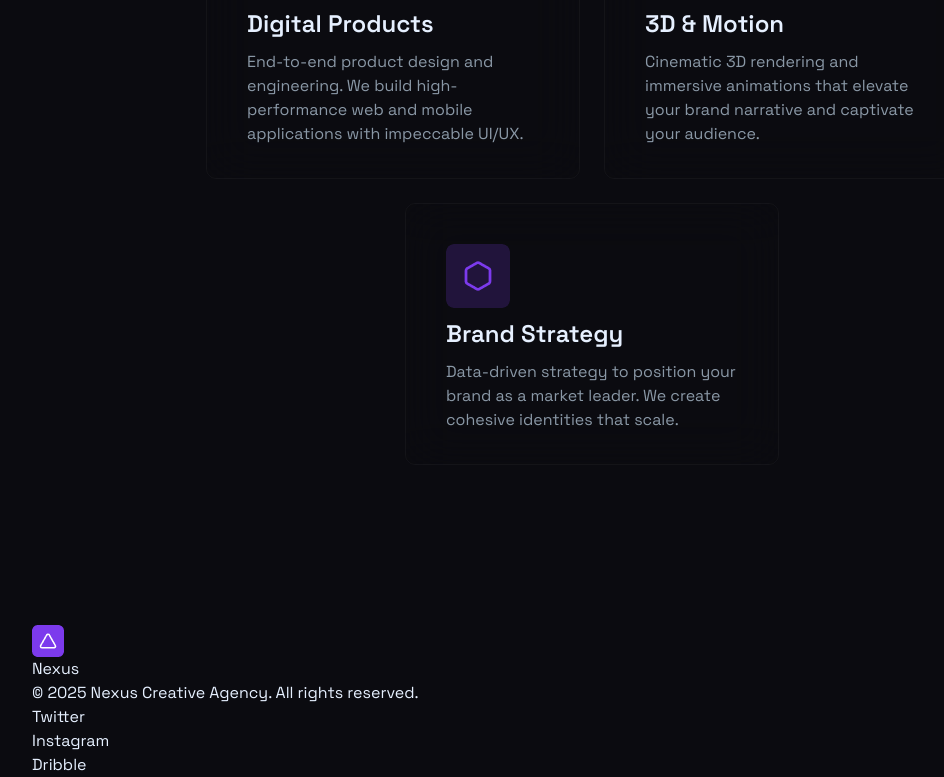
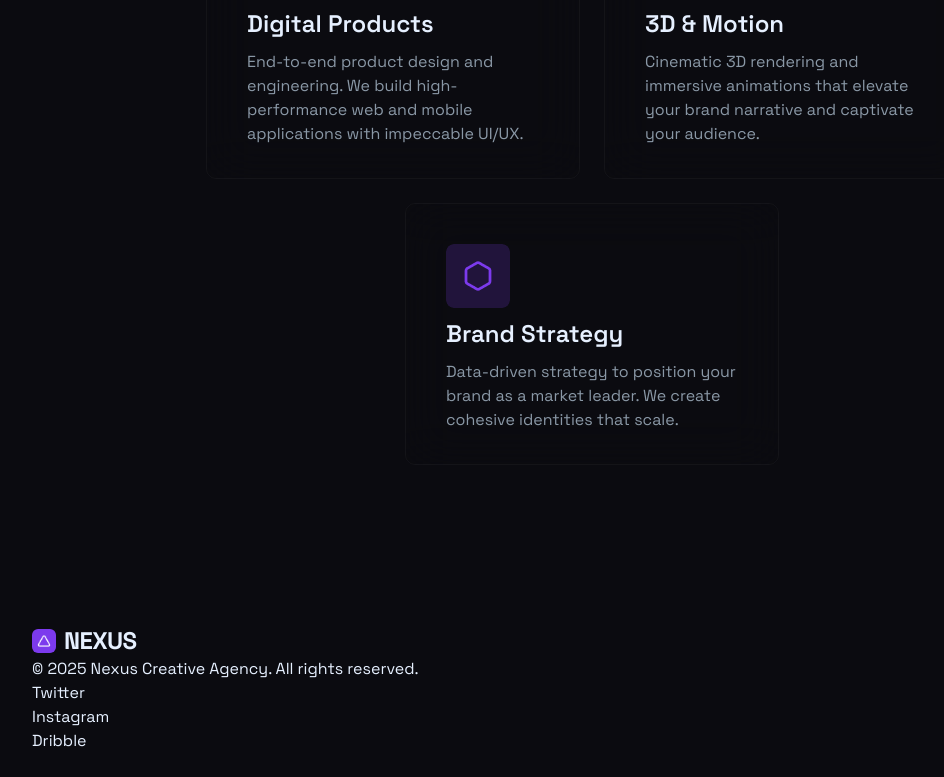
Before and after one commit to raihan-mahmud-talukder/nexus, a React (Create React App) app: page / in a window 1280 px wide. Shown: the part 3805-4582 px from the top of the page, without its empty margins (48-992 px from the left). After the commit the page ends 4558 px from the top, so only its background shows below. Built offline with nearby package versions, Linux system fonts and the light colour scheme.

Commit message:
footer logo

```diff
--- a/src/components/Footer.jsx
+++ b/src/components/Footer.jsx
@@ -1,9 +1,18 @@
 export const Footer = () => {
     return (
-        <footer className="">
-            <div className="">
-                <img className="" src="images/logo.png" alt="logo" />
-                <span>Nexus</span>
+        <footer className="w-full">
+            <div className="flex items-center gap-2">
+                <img
+                    className="w-6 h-6 rounded-md"
+                    src="images/logo.png" alt="logo" />
+                <span
+                    className="
+                    text-2xl
+                    font-extrabold
+                    uppercase
+                    tracking-tight
+                    align-middle
+                    ">Nexus</span>
             </div>
             <p>
                 © 2025 Nexus Creative Agency. All rights reserved.
```
